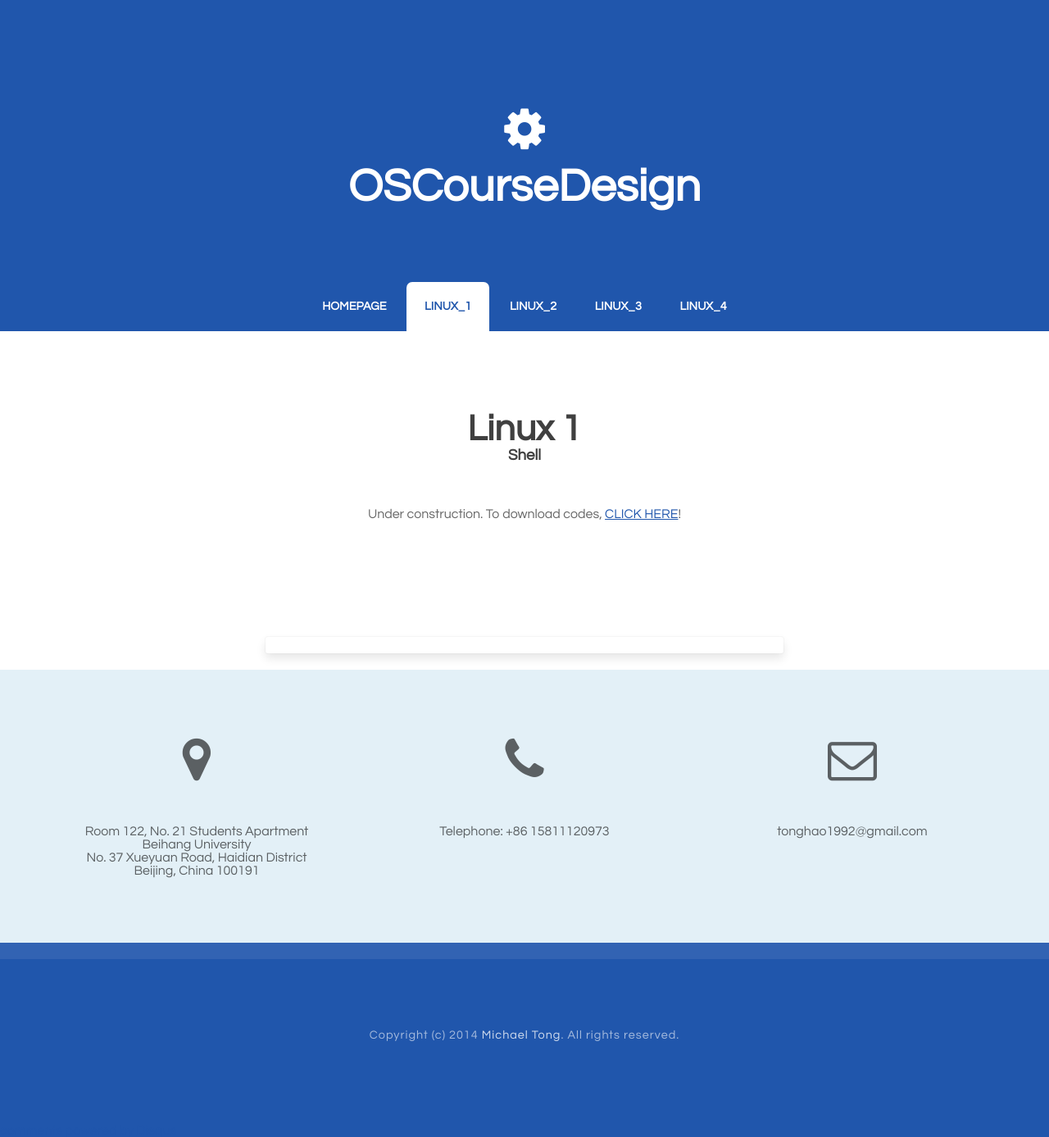
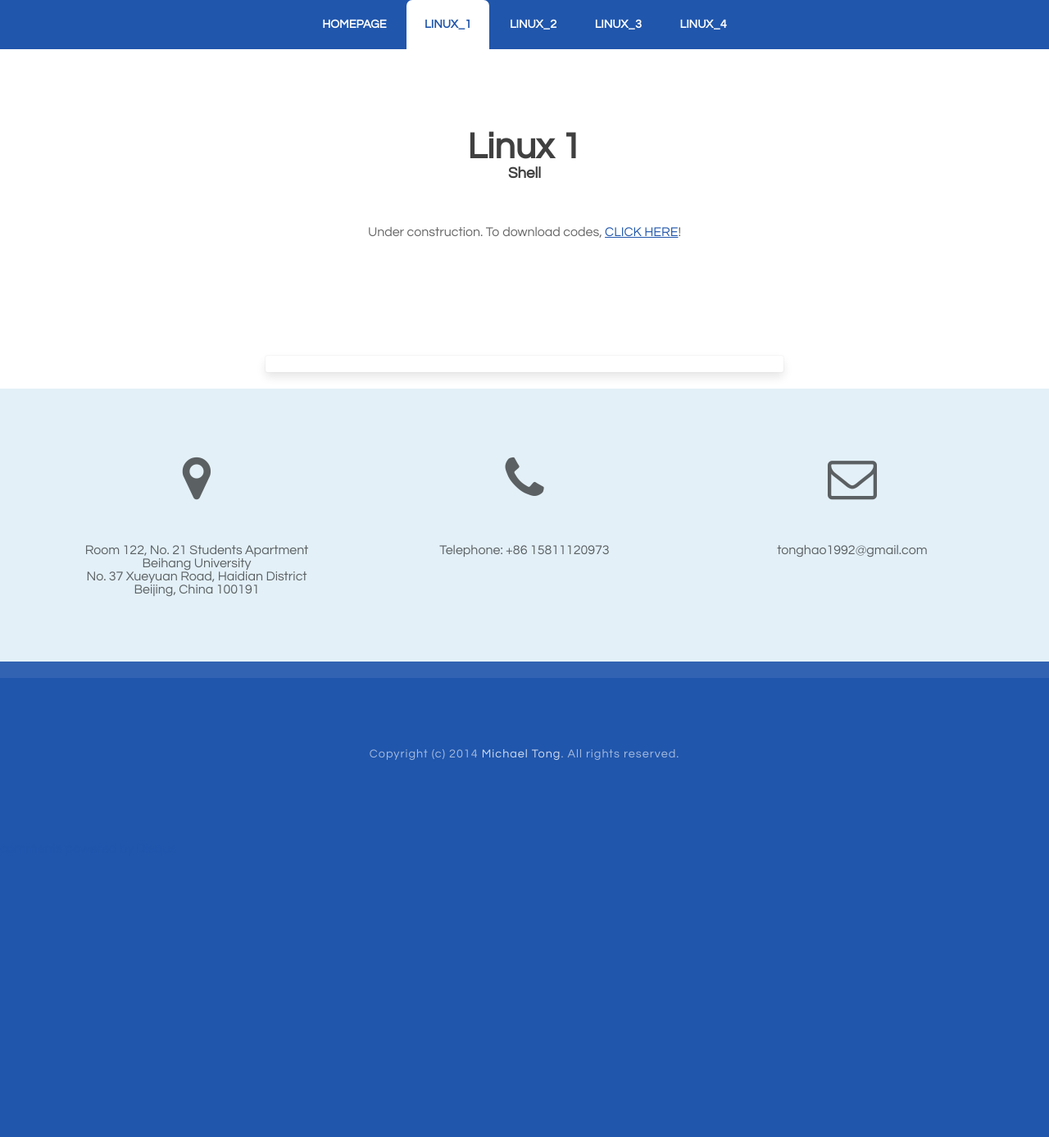
Before and after one commit to MichaelTong/OSCourseDesign, a Jekyll site: the page built from linux_1.html, in a window 1280 px wide. Shown: the whole page at 82% size. Built offline with Jekyll 4.4.1, drawn with Linux system fonts in a browser that asks for light colours; comment, search, counter and statistics services are not loaded; after the commit the page ends 1043 px from its top, so only the background shows below that.

```diff
--- a/linux_1.html
+++ b/linux_1.html
@@ -6,10 +6,6 @@
 ---
 <div id="header-wrapper">
 	<div id="header" class="container">
-		<div id="logo">
-        	<span class="icon icon-cog"></span>
-			<h1><a href="{{ site.url }}">OSCourseDesign</a></h1>
-		</div>
 		<div id="menu">
 			<ul>
 				<li><a href="{{ site.url }}" accesskey="1" title="Homepage">Homepage</a></li>
--- a/linux_2.html
+++ b/linux_2.html
@@ -6,10 +6,6 @@
 ---
 <div id="header-wrapper">
 	<div id="header" class="container">
-		<div id="logo">
-        	<span class="icon icon-cog"></span>
-			<h1><a href="{{ site.url }}">OSCourseDesign</a></h1>
-		</div>
 		<div id="menu">
 			<ul>
 				<li><a href="{{ site.url }}" accesskey="1" title="Homepage">Homepage</a></li>
--- a/linux_3.html
+++ b/linux_3.html
@@ -6,10 +6,6 @@
 ---
 <div id="header-wrapper">
 	<div id="header" class="container">
-		<div id="logo">
-        	<span class="icon icon-cog"></span>
-			<h1><a href="{{ site.url }}">OSCourseDesign</a></h1>
-		</div>
 		<div id="menu">
 			<ul>
 				<li><a href="{{ site.url }}" accesskey="1" title="Homepage">Homepage</a></li>
--- a/linux_4.html
+++ b/linux_4.html
@@ -6,10 +6,6 @@
 ---
 <div id="header-wrapper">
 	<div id="header" class="container">
-		<div id="logo">
-        	<span class="icon icon-cog"></span>
-			<h1><a href="{{ site.url }}">OSCourseDesign</a></h1>
-		</div>
 		<div id="menu">
 			<ul>
 				<li><a href="{{ site.url }}" accesskey="1" title="Homepage">Homepage</a></li>
```
